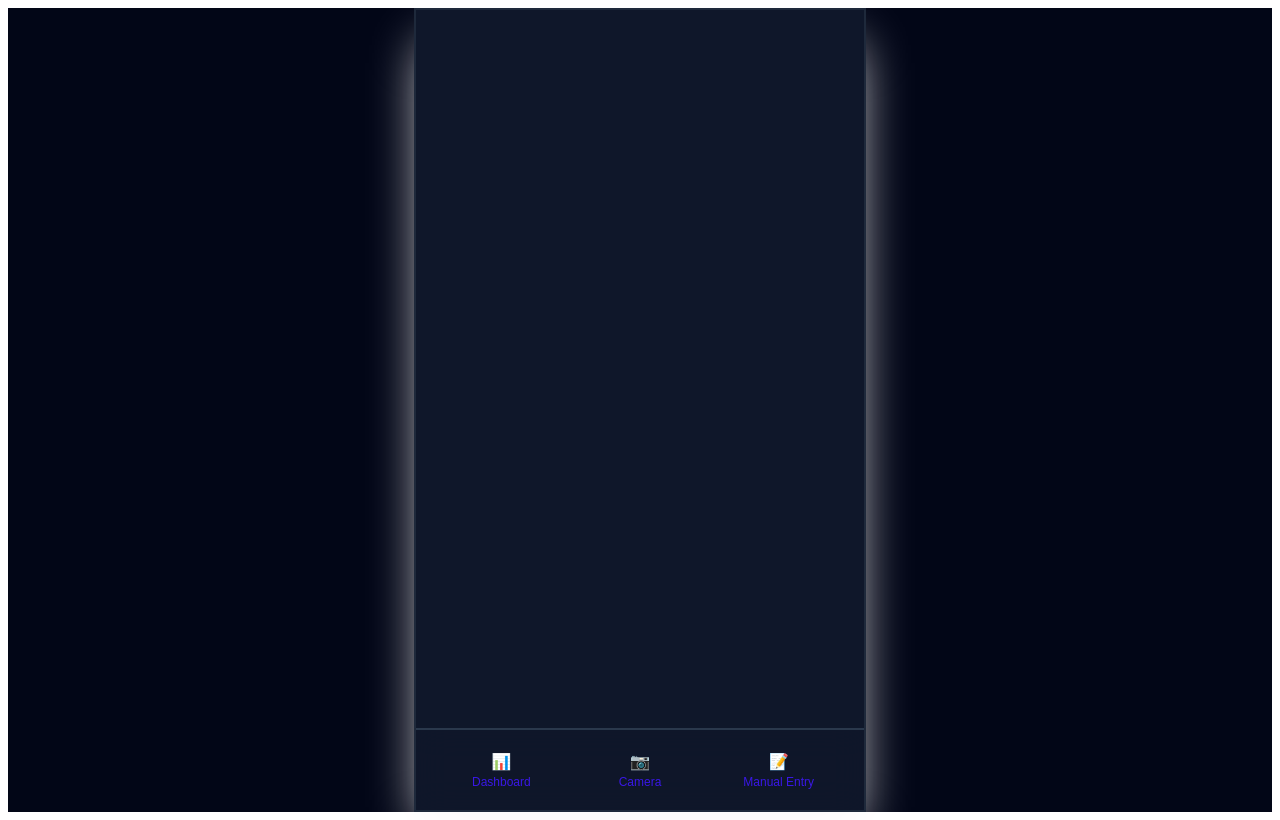
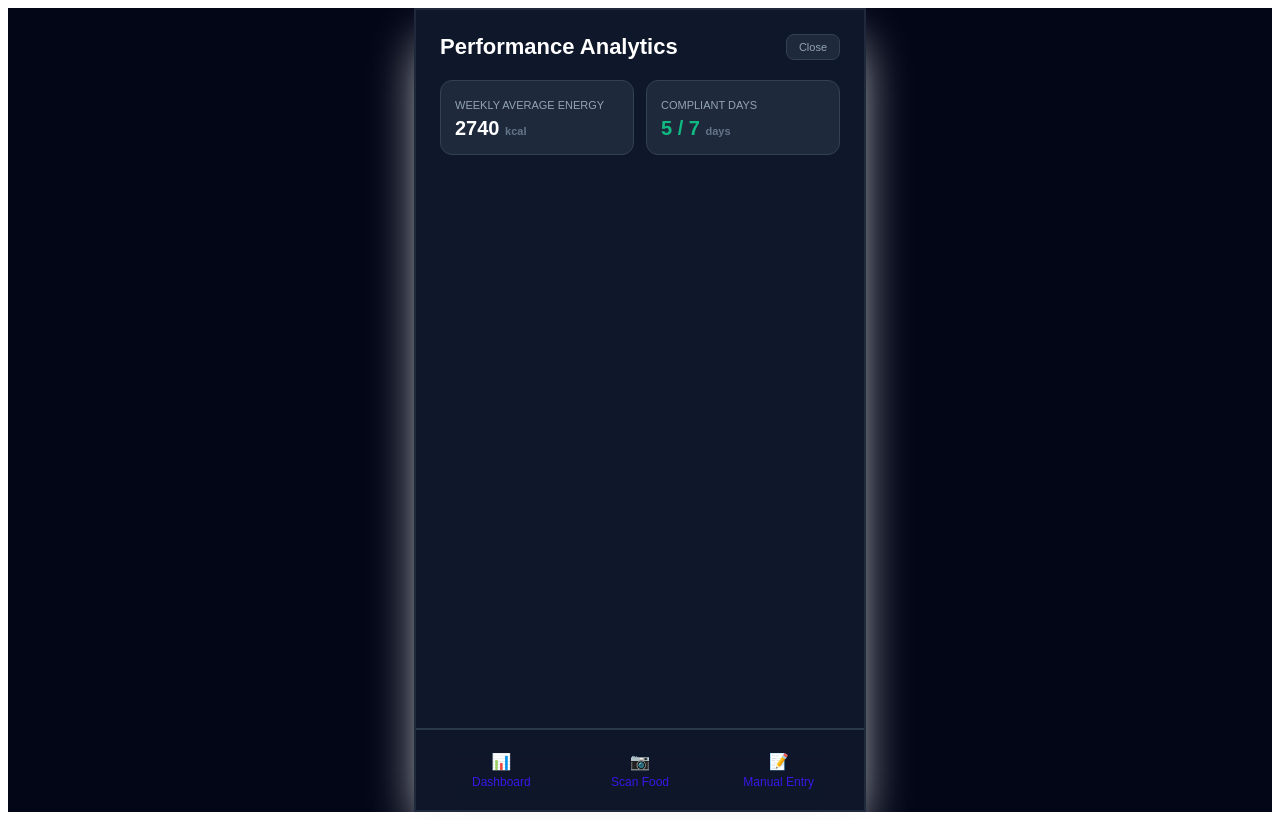
Before and after one commit to baotran-code-learner/ai-nutrition-pwa, a React (Vite) app: page / in a window 1280 px wide. Both pictures are taken after a click on the button "Details 🔍". Built offline with nearby package versions, Linux system fonts and the light colour scheme.

Commit message:
Built the "more details" site

```diff
--- a/src/App.jsx
+++ b/src/App.jsx
@@ -1,87 +1,6 @@
 import { useState } from 'react';
-
-// PHASE 3: Central Calorie Ring UI Widget
-function CalorieRing({ current, targetMin, targetMax }) {
-  // Check if current intake falls inside the safe zone
-  const isWithinRange = current >= targetMin && current <= targetMax
-
-  let labelText = 'KCAL REMAINING';
-  let dynamicDisplayValue = Math.max(0, targetMin - current);
-
-  if (current > targetMax) {
-    labelText = 'KCAL LIMIT EXCEEDED';
-    dynamicDisplayValue = current - targetMax;
-  } else if (isWithinRange) {
-    labelText = 'GOAL ACHIEVED!';
-    dynamicDisplayValue = current;
-  }
-
-  const percentage = Math.min(100, (current / targetMax) * 100);
-  const radius = 90;
-  const circumference = 2 * Math.PI * radius;
-  const strokeDashoffset = circumference - (percentage / 100) * circumference;
-
-  return (
-    <div style={{ display: 'flex', flexDirection: 'column', alignItems: 'center', justifyContent: 'center', margin: '24px 0' }}>
-      <div style={{ position: 'relative', width: '240px', height: '240px', display: 'flex', alignItems: 'center', justifyContent: 'center' }}>
-
-        {/* Explanantion of below code: https://share.google/aimode/PaLSzdkelBQ5eh2DR*/}
-        <svg viewBox="0 0 200 200" style={{ width: '100%', height: '100%', transform: 'rotate(-90deg)', transformOrigin: 'center' }}>
-          <circle cx="100" cy="100" r={radius} stroke="rgba(71, 85, 105, 0.3)" strokeWidth="12" fill="transparent" />
-
-          {/* Progress strip (swap between Blue and Red) */}
-          <circle
-            cx="100"
-            cy="100"
-            r={radius}
-            stroke={isWithinRange ? '#10b981' : '#f43f5e'}
-            strokeWidth="13"
-            fill="transparent"
-            strokeDasharray={circumference}
-            strokeDashoffset={strokeDashoffset}
-            strokeLinecap="round"
-            style={{ transition: 'stroke-dashoffset 0.5s ease-out' }}
-          />
-        </svg>
-
-        {/* Center content text display */}
-        <div style={{ position: 'absolute', inset: 0, display: 'flex', flexDirection: 'column', alignItems: 'center', justifyContent: 'center', textAlign: 'center' }}>
-          <span style={{ fontSize: '36px', fontWeight: '800', letterSpacing: '-0.05em', color: '#ffffff' }}>
-            {dynamicDisplayValue.toLocaleString()}
-          </span>
-          <span style={{ fontSize: '12px', fontWeight: '500', letterSpacing: '0.05em', color: isWithinRange ? '#10b981' : '#94a3b8', marginTop: '5px'}}>
-            {labelText}
-          </span>
-          <span style={{ fontSize: '10px', color: '#64748b', marginTop: '2px' }}>
-            Target: {targetMin}-{targetMax}
-          </span>
-        </div>
-      </div>
-    </div>
-  );
-}
-
-// PHASE 4: Macronutrient Linear Bars Widget
-function MacroBar({ label, current, target, color }) {
-  const percentage = Math.min(100, (current / target) * 100);
-
-  return (
-    <div style={{ flex: 1, display: 'flex', flexDirection: 'column', gap: '4px', minWidth: '80px' }}>
-      <div style={{ display: 'flex', flexDirection: 'column', textAlign: 'center' }}>
-        <span style={{ fontSize: '12px', fontWeight: '600', color: '#94a3b8' }}>{label}</span>
-        <span style={{ fontSize: '13px', fontWeight: '700', color: '#ffffff' }}>
-          {current}g
-          <span style={{ fontSize: '12px', fontWeight: '400', color: '#64748b' }}>
-            / {target}g
-          </span>
-        </span>
-      </div>
-      <div style={{ width: '100%', height: '8px', backgroundColor: '#1e293b', borderRadius: '9999px', overflow: 'hidden', border: '1px solid rgba(51, 65, 85, 0.5)' }}>
-        <div style={{ height: '100%', backgroundColor: color, width: `${percentage}%`, transition: 'width 0.4s ease-out' }} />
-      </div>
-    </div>
-  );
-}
+import CalorieRing from './UI_Functions/calorieRing.jsx';
+import MacroBar from './UI_Functions/macroBar.jsx';
 
 export default function App() {
   // set variables using useState from React
@@ -98,7 +17,15 @@ export default function App() {
     currentFats: 45
   });
 
-  // function that styles the clicked button
+  // Historical trend metrics data array
+  const [historicalWeights] = useState([65, 66, 67 , 68, 69, 70]);
+  const [weeklySummary] = useState({
+    avgCalories: 2740,
+    daysCompliant: 5,
+    streakCount: 12
+  })
+
+  // Function that styles the clicked button
   const getButtonStyle = (screenId) => ({
     flex: 1, display: 'flex', flexDirection: 'column', alignItems: 'center', gap: '4px', padding: '8px 16px', borderRadius: '12px', border: 'none', cursor: 'pointer', transition: 'all 0.2s', backgroundColor: currentScreen === screenId ? 'rgba(16, 185, 129, 0.1)' : 'transparent', color: currentScreen === screenId ? '#d33434' : '#3a18e6', fontWeight: currentScreen === screenId ? '600' : '300'
   });
@@ -116,7 +43,7 @@ export default function App() {
             <div id="Canvas_Dashboard" style={{ position: 'relative', width: '100%', display: 'flex', flexDirection: 'column', gap: '24px' }}>
               <header style={{ display: 'flex', flexDirection: 'column' }}>
                 <nav style={{ display: 'flex', justifyContent: 'space-between', alignItems: 'center', width: '100%' }}>
-                  <h1 style={{ fontSize: '24px', fontWeight: '700', margin: 0, letterSpacing: '-0.025em', color: '#ffffff' }}>My Dashboard</h1>
+                  <h1 style={{ fontSize: '24px', fontWeight: '700', margin: 0, letterSpacing: '-0.025em', color: '#ffffff' }}>Personal Dashboard</h1>
                   <button onClick={() => setCurrentScreen('details')} style={{ display: 'flex', alignItems: 'center', gap: '6px', padding: '6px 12px', backgroundColor: '#1e293b', border: '1px solid #334155', borderRadius: '8px', color: '#94a3b8', fontSize: '12px', fontWeight: '500', cursor: 'pointer', transition: 'all 0.2s' }}>Details 🔍</button>
                 </nav>
                 <p style={{ color: '#94a3b8', fontSize: '14px', margin: '4px 0 0 0' }}>Today's nutritional overview.</p>
@@ -134,7 +61,7 @@ export default function App() {
               <section style={{ display: 'flex', flexDirection: 'column', gap: '12px' }}>
                 <h2 style={{ fontSize: '14px', fontWeight: '700', textTransform: 'uppercase', letterSpacing: '0.05em', color: '#94a3b8', margin: '0 4px' }}>Daily Activity Feed</h2>
 
-                {/* First example input */}
+                {/* First nutritional record example input */}
                 <div style={{ display: 'flex', justifyContent: 'space-between', alignItems: 'center', backgroundColor: '#1e293b', padding: '16px', borderRadius: '12px', border: '1px solid #334155' }}>
                   <div style={{ display: 'flex', flexDirection: 'column' }}>
                     <span style={{ fontWeight: '600', fontSize: '14px' }}>Grilled Chicken Salad</span>
@@ -143,7 +70,7 @@ export default function App() {
                   <span style={{ fontWeight: '700', color: '#10b981', fontSize: '14px' }}>+420 kcal</span>
                 </div>
 
-                {/* Second example input */}
+                {/* Second nutritional record example input */}
                 <div style={{ display: 'flex', justifyContent: 'space-between', alignItems: 'center', backgroundColor: '#1e293b', padding: '16px', borderRadius: '12px', border: '1px solid #334155' }}>
                   <div style={{ display: 'flex', flexDirection: 'column' }}>
                     <span style={{ fontWeight: '600', fontSize: '14px' }}>Protein Shake & Banana</span>
@@ -156,10 +83,90 @@ export default function App() {
             </div>
           )}
 
+          {/* More detail page panel */}
+           {currentScreen === 'details' && (
+            <div id="Canvas_Details" style={{ display: 'flex', flexDirection: 'column', gap: '20px'}}>
+              <header style={{ display: 'flex', flexDirection: 'column'}}>
+                <div style={{ display: 'flex', justifyContent: 'space-between', alignItems: 'center', width: '100%'}}>
+                  <h1 style={{ fontSize: '22px', fontWeight: '700', margin: 0, color: '#ffffff' }}>Performance Analytics</h1>
+                  <button onClick={() => setCurrentScreen('dashboard')} style={{ padding: '6px 12px', backgroundColor: '#1e293b', border: '1px solid #334155', borderRadius: '8px', color: '#94a3b8', fontSize: '11px', cursor: 'pointer'}}>Close</button>
+                </div>
+              </header>
+
+              {/* Organized analytical metric panels wrapped together */}
+              <section style={{ display: 'grid', gridTemplateColumns: '1fr 1fr', gap: '12px' }}>
+                <div style={{ backgroundColor: '#1e293b', padding: '14px', borderRadius: '12px', border: '1px solid #334155'}}>
+                  <span style={{ fontSize: '11px', color: '#94a3b8', fontWeight: '500' }}>WEEKLY AVERAGE ENERGY</span>
+                  <div style={{ fontSize: '20px', fontWeight: '700', color: '#ffffff', marginTop: '4px' }}>
+                    {weeklySummary.avgCalories} <span style={{ fontSize: '11px', color: '#64748b' }}>kcal</span>
+                  </div>
+                </div>
+
+                <div style={{ backgroundColor: '#1e293b', padding: '14px', borderRadius: '12px', border: '1px solid #334155' }}>
+                  <span style={{ fontSize: '11px', color: '#94a3b8', fontWeight: '500' }}>COMPLIANT DAYS</span>
+                  <div style={{ fontSize: '20px', fontWeight: '700', color: '#10b981', marginTop: '4px' }}>
+                    {weeklySummary.daysCompliant} / 7 <span style={{ fontSize: '11px', color: '#64748b'}}>days</span>
+                  </div>
+                </div>
+              </section>
+            </div>
+          )}
+
           {currentScreen === 'camera' && (
-            <div id="Canvas_Camera" style={{ position: 'relative', width: '100%', height: '100%' }}>
-              <h1 style={{ fontSize: '24px', fontWeight: '700', margin: 0 }}>Food Camera</h1>
-              <p style={{ color: '#94a3b8', fontSize: '14px', marginTop: '4px' }}>Snap a photo of your meal.</p>
+            <div id="Canvas_Camera" style={{ position: 'absolute', inset: 0, backgroundColor: '#020617', display: 'flex', flexDirection: 'column', zIndex: 50, fontFamily: 'sans-serif' }}>
+
+              {/* Active Camera Viewport Window Frame
+              Explanation of the code: https://share.google/aimode/jbFuLmweCkVG9j11v */}
+              <div style={{ flex: `1`, position: 'relative', backgroundColor: '#090d16', overflow: 'hidden', display: 'flex', alignItems: 'center', justifyContent: 'center' }}>
+
+                {/* Mock Camera Image Stream Placeholder Background */}
+                <div style={{ position: 'absolute', inset: 0, opacity: 0.45, display: 'flex', alignItems: 'center', justifyContent: 'center', background: 'radial-gradient(circle, #1e293b 0%, #020617 100%)' }}>
+                  <span style={{ fontSize: '82px', filter: 'grayscale(30%)' }}>🥗</span>
+                </div>
+
+                {/* Futuristic Target Reticle Frame Overlay */}
+                <div style={{ width: '220px', height: '220px', position: 'relative', display: 'flex', alignItems: 'center', justifyContent: 'center' }}>
+
+                  {/* L-Shaped Alignment Tracking Corners */}
+                  <div style={{ position: 'absolute', top: 0, left: 0, width: '24px', height: '24px', borderTop: '4px solid #10b981', borderLeft: '4px solid #10b981', borderTopLeftRadius: '12px' }} />
+                  <div style={{ position: 'absolute', top: 0, right: 0, width: '24px', height: '24px', borderTop: '4px solid #10b981', borderRight: '4px solid #10b981', borderTopRightRadius: '12px' }} />
+                  <div style={{ position: 'absolute', bottom: 0, left: 0, width: '24px', height: '24px', borderBottom: '4px solid #10b981', borderLeft: '4px solid #10b981', borderBottomLeftRadius: '12px' }} />
+                  <div style={{ position: 'absolute', bottom: 0, right: 0, width: '24px', height: '24px', borderBottom: '4px solid #10b981', borderRight: '4px solid #10b981', borderBottomRightRadius: '12px' }} />
+
+                  {/* Animated Pulsing Vision Radar Line */}
+                  <div style={{ position: 'absolute', left: '12px', right: '12px', height: '2px', backgroundColor: 'rgba(16, 185, 129, 0.7)', top: '50%', transform: 'translateY(-50%)', boxShadow: '0 0 12px #10b981' }} />
+
+                  {/* UI Overlay Help Text Box */}
+                  <span style={{ fontSize: '11px', color: '#10b981', fontWeight: '700', letterSpacing: '0.1em', textTransform: 'uppercase', position: 'absolute', bottom: '-40px', backgroundColor: 'rgba(15, 23, 42, 0.85)', padding: '6px 12px', borderRadius: '20px', border: '1px solid rgba(16, 185, 129, 0.3)' }}>
+                    Aligning Food Item...
+                  </span>
+                </div>
+
+                {/* Floating System Dismiss Control Action */}
+                <button
+                  onClick={() => setCurrentScreen('dashboard')}
+                  style={{ position: 'absolute', top: '15px', left: '14px', width: '40px', height: '40px', borderRadius: '60%', backgroundColor: 'rgba(15, 23, 42, 0.75)', border: '2px solid #334155', color: '#ffffff', fontSize: '18px', cursor: 'pointer', display: 'flex', alignItems: 'center', justifyContent: 'center', transition: 'transform 0.2s' }}
+                >
+                  ✕
+                </button>
+              </div>
+
+              {/* Camera Control Deck Dock Panel */}
+              <div style={{ height: '140px', backgroundColor: '#0f172a', borderTop: '1px solid #1e293b', display: 'flex', alignItems: 'center', justifyContent: 'center', position: 'relative', padding: '0 32px' }}>
+
+                {/* Outer Shutter Trigger Base Structure */}
+                <button
+                  onClick={() => {
+                    alert("Food capture logic executed! Simulating neural network scan sequence...");
+                    setCurrentScreen('dashboard');
+                  }}
+                  style={{ width: '76px', height: '76px', borderRadius: '50%', backgroundColor: 'transparent', border: '4px solid #ffffff', display: 'flex', alignItems: 'center', justifyContent: 'center', cursor: 'pointer', padding: 0 }}
+                >
+                  {/* Core Intersect Inner Shutter Core Disc */}
+                  <div style={{ width: '58px', height: '58px', borderRadius: '50%', backgroundColor: '#f43f5e', transition: 'transform 0.15s ease' }} />
+                </button>
+
+              </div>
             </div>
           )}
 
@@ -172,6 +179,7 @@ export default function App() {
 
         </main>
 
+
         <nav style={{ position: 'absolute', bottom: 0, left: 0, right: 0, height: '80px', backgroundColor: 'rgba(15, 23, 42, 0.8)', borderTop: '2px solid rgba(51, 65, 85, 0.8)', backdropFilter: 'blur(16px)', display: 'flex', justifyContent: 'space-around', alignItems: 'center', padding: '0 16px', zIndex: 10 }}>
           <button onClick={() => setCurrentScreen('dashboard')} style={getButtonStyle('dashboard')}>
             <span style={{ fontSize: '16px' }}>📊</span>
@@ -179,7 +187,7 @@ export default function App() {
           </button>
           <button onClick={() => setCurrentScreen('camera')} style={getButtonStyle('camera')}>
             <span style={{ fontSize: '16px' }}>📷</span>
-            <span style={{ fontSize: '12px' }}>Camera</span>
+            <span style={{ fontSize: '12px' }}>Scan Food</span>
           </button>
           <button onClick={() => setCurrentScreen('manual entry')} style={getButtonStyle('manual entry')}>
             <span style={{ fontSize: '16px' }}>📝</span>
--- /dev/null
+++ b/src/UI_Functions/calorieRing.jsx
@@ -0,0 +1,59 @@
+export default function CalorieRing({ current, targetMin, targetMax }) {
+  // Check if current intake falls inside the safe zone
+  const isWithinRange = current >= targetMin && current <= targetMax
+
+  let labelText = 'KCAL REMAINING';
+  let dynamicDisplayValue = Math.max(0, targetMin - current);
+
+  if (current > targetMax) {
+    labelText = 'KCAL LIMIT EXCEEDED';
+    dynamicDisplayValue = current - targetMax;
+  } else if (isWithinRange) {
+    labelText = 'GOAL ACHIEVED!';
+    dynamicDisplayValue = current;
+  }
+
+  const percentage = Math.min(100, (current / targetMax) * 100);
+  const radius = 90;
+  const circumference = 2 * Math.PI * radius;
+  const strokeDashoffset = circumference - (percentage / 100) * circumference;
+
+  return (
+    <div style={{ display: 'flex', flexDirection: 'column', alignItems: 'center', justifyContent: 'center', margin: '24px 0' }}>
+      <div style={{ position: 'relative', width: '240px', height: '240px', display: 'flex', alignItems: 'center', justifyContent: 'center' }}>
+
+        {/* Explanantion of below code: https://share.google/aimode/PaLSzdkelBQ5eh2DR*/}
+        <svg viewBox="0 0 200 200" style={{ width: '100%', height: '100%', transform: 'rotate(-90deg)', transformOrigin: 'center' }}>
+          <circle cx="100" cy="100" r={radius} stroke="rgba(71, 85, 105, 0.3)" strokeWidth="12" fill="transparent" />
+
+          {/* Progress strip (swap between Blue and Red) */}
+          <circle
+            cx="100"
+            cy="100"
+            r={radius}
+            stroke={isWithinRange ? '#10b981' : '#f43f5e'}
+            strokeWidth="13"
+            fill="transparent"
+            strokeDasharray={circumference}
+            strokeDashoffset={strokeDashoffset}
+            strokeLinecap="round"
+            style={{ transition: 'stroke-dashoffset 0.5s ease-out' }}
+          />
+        </svg>
+
+        {/* Center content text display */}
+        <div style={{ position: 'absolute', inset: 0, display: 'flex', flexDirection: 'column', alignItems: 'center', justifyContent: 'center', textAlign: 'center' }}>
+          <span style={{ fontSize: '36px', fontWeight: '800', letterSpacing: '-0.05em', color: '#ffffff' }}>
+            {dynamicDisplayValue.toLocaleString()}
+          </span>
+          <span style={{ fontSize: '12px', fontWeight: '500', letterSpacing: '0.05em', color: isWithinRange ? '#10b981' : '#94a3b8', marginTop: '5px'}}>
+            {labelText}
+          </span>
+          <span style={{ fontSize: '10px', color: '#64748b', marginTop: '2px' }}>
+            Target: {targetMin}-{targetMax}
+          </span>
+        </div>
+      </div>
+    </div>
+  );
+}
--- /dev/null
+++ b/src/UI_Functions/macroBar.jsx
@@ -0,0 +1,21 @@
+// Macronutrient Linear Bars Widget
+export default function MacroBar({ label, current, target, color }) {
+  const percentage = Math.min(100, (current / target) * 100);
+
+  return (
+    <div style={{ flex: 1, display: 'flex', flexDirection: 'column', gap: '4px', minWidth: '80px' }}>
+      <div style={{ display: 'flex', flexDirection: 'column', textAlign: 'center' }}>
+        <span style={{ fontSize: '12px', fontWeight: '600', color: '#94a3b8' }}>{label}</span>
+        <span style={{ fontSize: '13px', fontWeight: '700', color: '#ffffff' }}>
+          {current}g
+          <span style={{ fontSize: '12px', fontWeight: '400', color: '#64748b' }}>
+            / {target}g
+          </span>
+        </span>
+      </div>
+      <div style={{ width: '100%', height: '8px', backgroundColor: '#1e293b', borderRadius: '9999px', overflow: 'hidden', border: '1px solid rgba(51, 65, 85, 0.5)' }}>
+        <div style={{ height: '100%', backgroundColor: color, width: `${percentage}%`, transition: 'width 0.4s ease-out' }} />
+      </div>
+    </div>
+  );
+}
```
